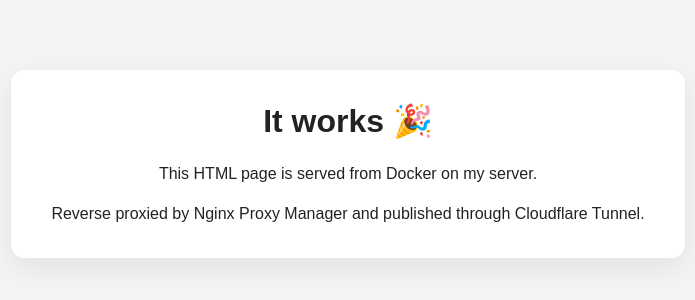
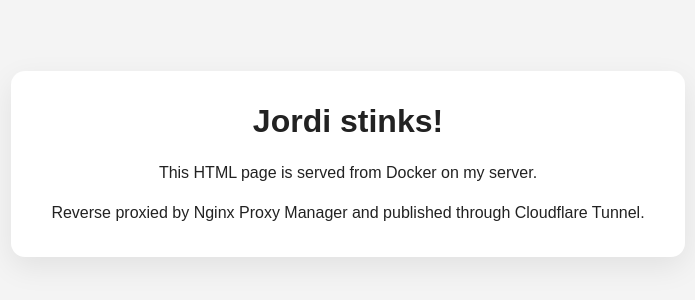
Before and after one commit to gussi01300/Website, a plain HTML site: page site/index.html in a window 1280 px wide. Shown: the part 236-536 px from the top of the page, without its empty margins (292-987 px from the left). Drawn offline with Linux system fonts and the light colour scheme.

Commit message:
update index.html title to reflect new content

```diff
--- a/site/index.html
+++ b/site/index.html
@@ -33,7 +33,7 @@
 </head>
 <body>
   <div class="card">
-    <h1>It works 🎉</h1>
+    <h1>Jordi stinks!</h1>
     <p>This HTML page is served from Docker on my server.</p>
     <p>Reverse proxied by Nginx Proxy Manager and published through Cloudflare Tunnel.</p>
   </div>
```
